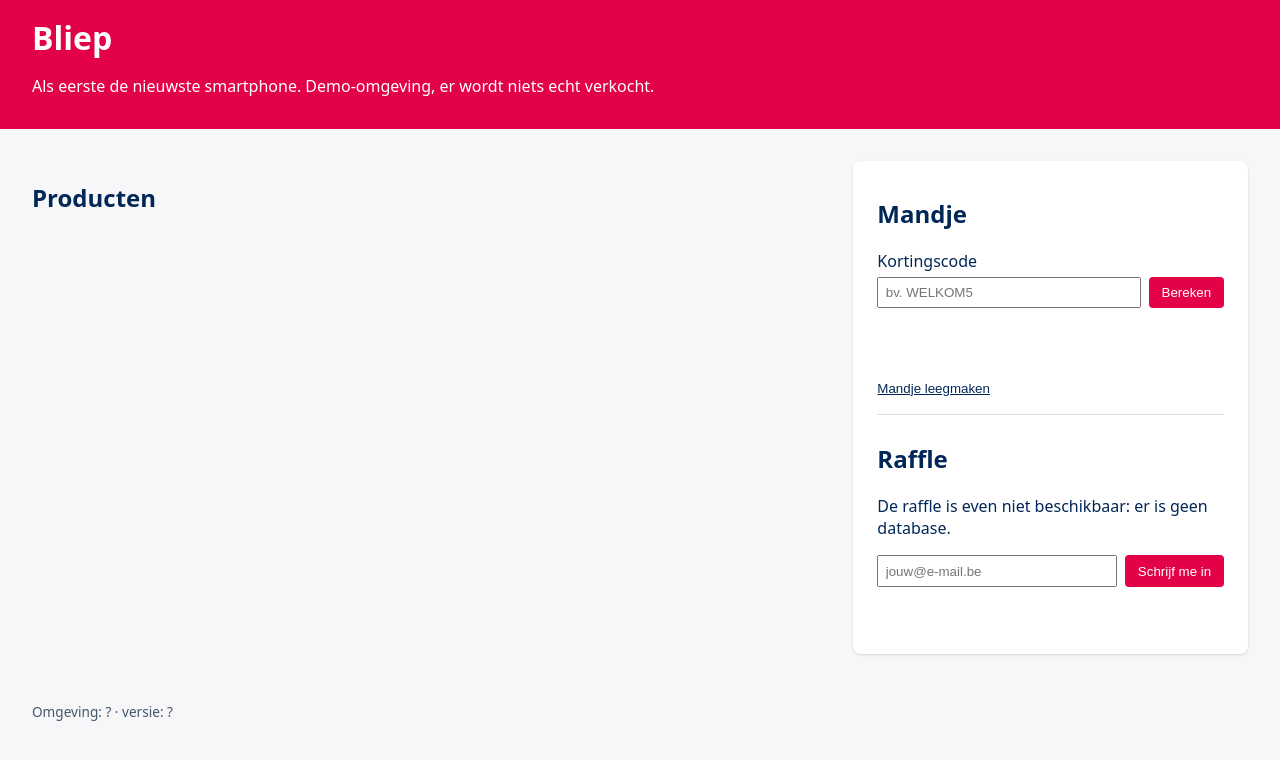
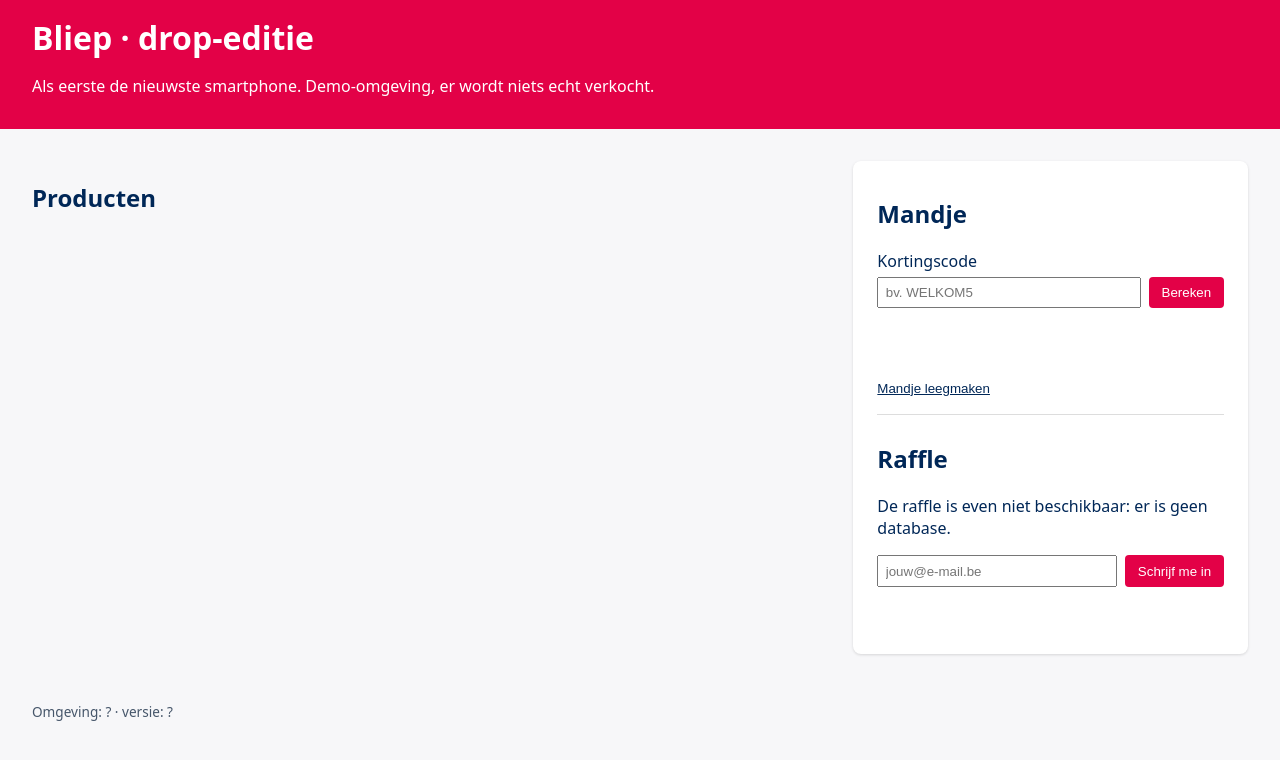
Before and after one commit to Grad-Prog-IT-Trends/H4-bliep-pipeline-demo, a website: page webshop/public/index.html in a window 1280 px wide. Drawn offline with Linux system fonts and the light colour scheme; no server answers.

Commit message:
Titel: Bliep · drop-editie

```diff
--- a/webshop/public/index.html
+++ b/webshop/public/index.html
@@ -8,7 +8,7 @@
 </head>
 <body>
   <header>
-    <h1>Bliep</h1>
+    <h1>Bliep · drop-editie</h1>
     <p>Als eerste de nieuwste smartphone. Demo-omgeving, er wordt niets echt verkocht.</p>
   </header>
   <!-- De banner toont BANNER_TEKST uit de configuratie. Leeg? Dan blijft hij verborgen. -->
```
